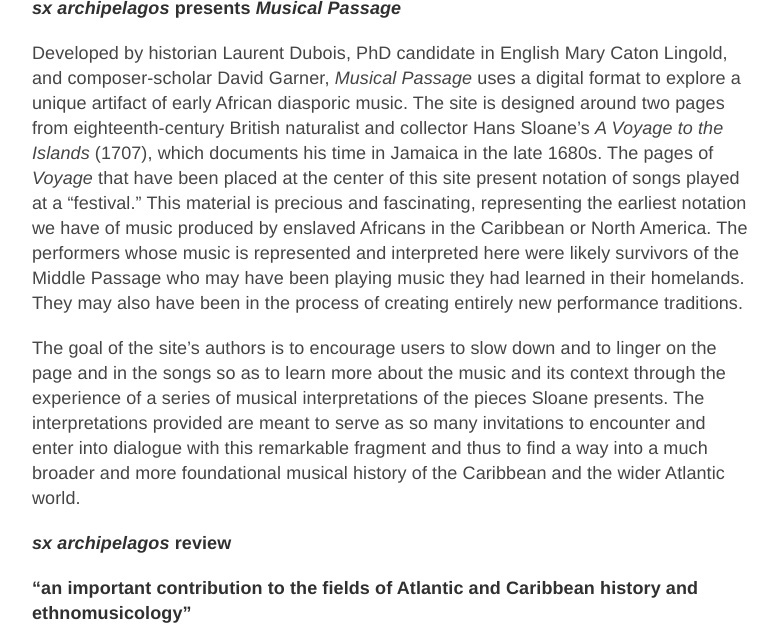
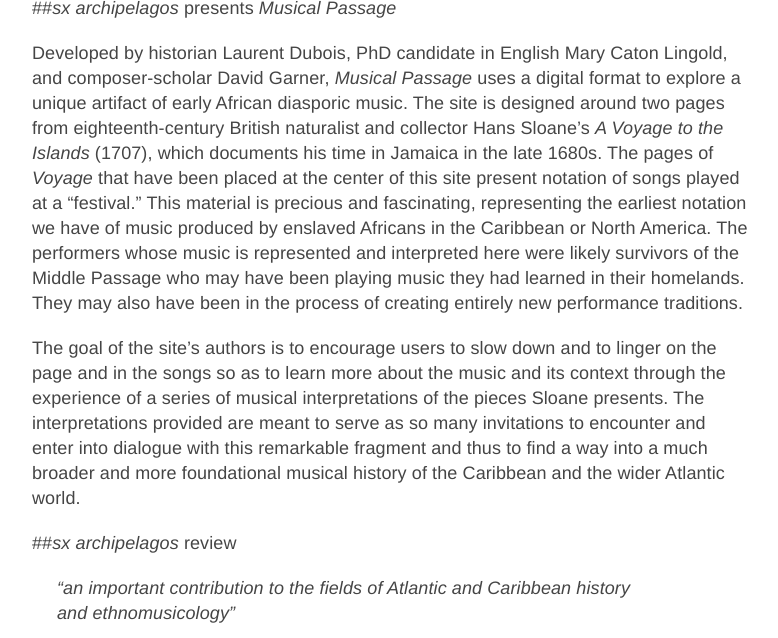
Before and after one commit to archipelagosjournal/archipelagos, a Jekyll site: the page built from _issue01/mussical-passage.md, in a window 1280 px wide and 900 px high, scrolled down 557 px, cut to the strip 262-900 px from the top of the window. Shown: the whole strip, without its empty margins (248-1026 px from the left). Built offline with Jekyll 4.4.1, drawn with Linux system fonts in a browser that asks for light colours.

Commit message:
sorted headers and removed bold

```diff
--- a/_issue01/mussical-passage.md
+++ b/_issue01/mussical-passage.md
@@ -9,7 +9,7 @@
 link: "http://www.musicalpassage.org/#home"
 ---
 
- ***sx archipelagos* presents *Musical Passage***
+ ##*sx archipelagos* presents *Musical Passage*
 
 Developed by historian Laurent Dubois, PhD candidate in English Mary
 Caton Lingold, and composer-scholar David Garner, *Musical Passage* uses
@@ -35,10 +35,10 @@
 into a much broader and more foundational musical history of the
 Caribbean and the wider Atlantic world.
 
-***sx archipelagos* review**
+##*sx archipelagos* review
 
-**“an important contribution to the fields of Atlantic and Caribbean
-history and ethnomusicology”**
+>“an important contribution to the fields of Atlantic and Caribbean
+history and ethnomusicology”
 
 *Musical Passage* is a fascinating and well-conceived example of digital
 scholarship that makes an important contribution to the fields of
@@ -84,9 +84,9 @@
 authors consider adding a “For Further Consideration/Reading” section
 that would include both digital and analog bibliographical references?
 
-***Musical Passage* site author response**
+##*Musical Passage* site author response
 
-**“seeking to combat the silences around Afro-Atlantic music”**
+>“seeking to combat the silences around Afro-Atlantic music”
 
 We were delighted to receive the positive feedback articulated in the
 review of our draft materials for *Musical Passage*. We are glad that
```
